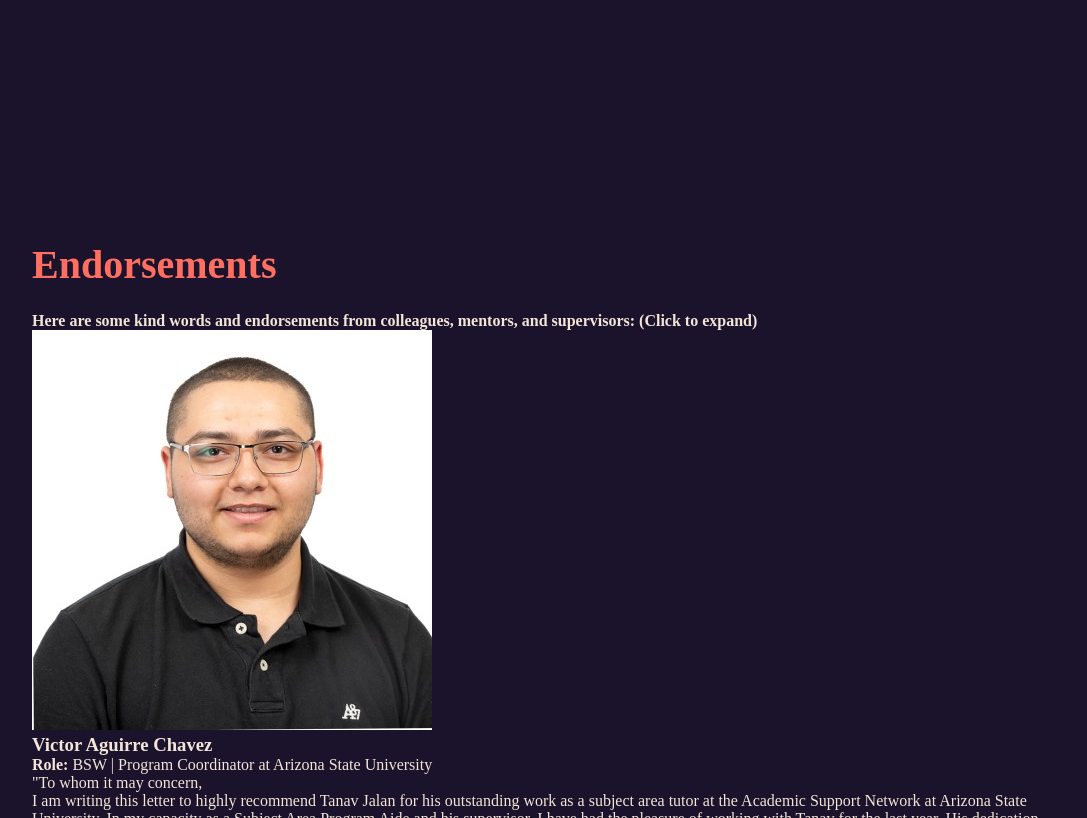
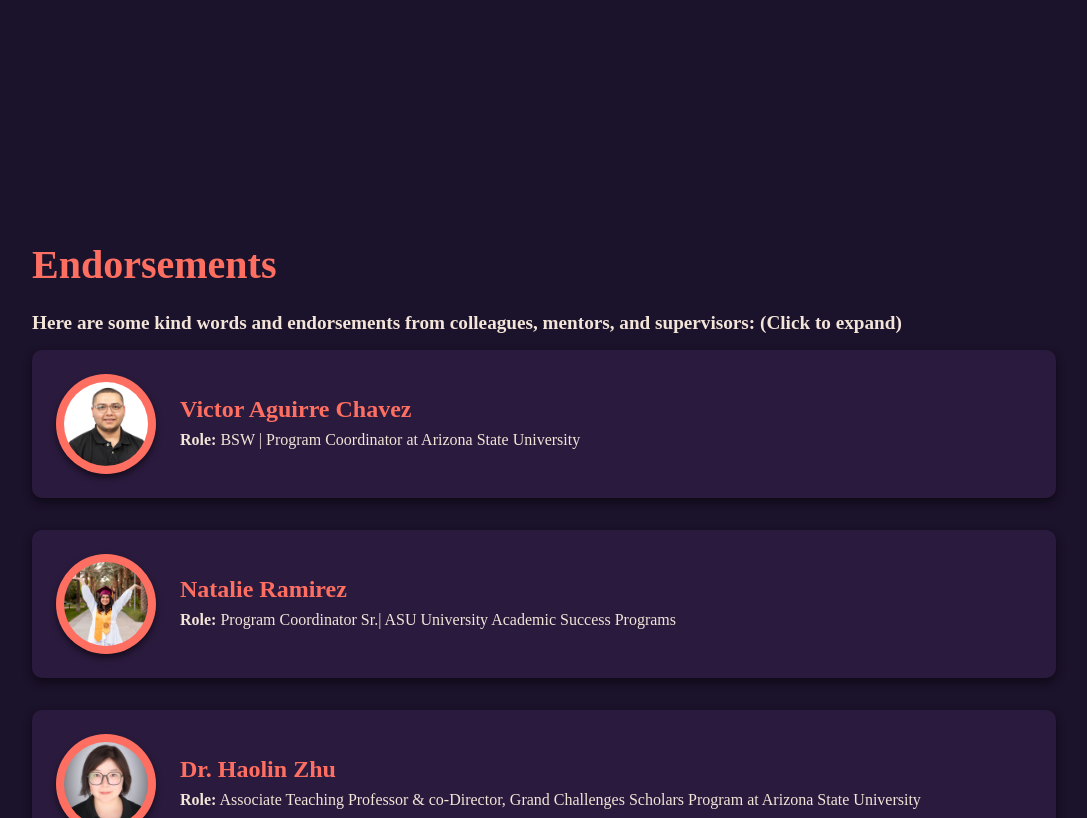
Before and after one commit to tanavjalan2003/tanavjalan2003.github.io, a plain HTML site: page index.html in a window 1280 px wide. Shown: the part 5516-6334 px from the top of the page, without its empty margins (96-1183 px from the left). Drawn offline with Linux system fonts and the light colour scheme.

Commit message:
Update styles.css

```diff
--- a/styles.css
+++ b/styles.css
@@ -316,7 +316,7 @@ h2 {
     border-radius: 10px;
     overflow: hidden;
     text-decoration: none;
-    color: #333;
+    color: #F3E5D8;
     box-shadow: 0 4px 8px rgba(0, 0, 0, 0.1);
     transition: transform 0.3s, box-shadow 0.3s;
 }
@@ -334,7 +334,7 @@ h2 {
 
 .project-info {
     padding: 15px;
-    background-color: #f9f9f9;
+    background-color: #2A1A3D;
 }
 
 .project-info h4 {
@@ -345,7 +345,90 @@ h2 {
 .project-info p {
     margin: 0;
     font-size: 14px;
-    color: #555;
+    color: #F3E5D8;
+}
+
+/* Endorsements Section */
+.endorsements-container {
+    display: flex;
+    flex-direction: column;
+    gap: 2rem;
+}
+
+.endorsement-box {
+    display: flex;
+    align-items: center;
+    background: #2A1A3D;
+    border-radius: 10px;
+    box-shadow: 0 4px 8px rgba(0, 0, 0, 0.5);
+    padding: 1.5rem;
+    transition: transform 0.3s ease, box-shadow 0.3s ease;
+}
+
+.endorsement-box:hover {
+    transform: translateY(-5px);
+    box-shadow: 0 8px 16px rgba(0, 0, 0, 0.7);
+}
+
+.endorsement-logo {
+    flex: 0 0 100px; /* Fixed width for images */
+    margin-right: 1.5rem;
+    display: flex;
+    justify-content: center;
+    align-items: center;
+}
+
+.endorsement-logo img {
+    width: 100px;
+    height: 100px;
+    object-fit: contain;
+    border-radius: 50%;
+    background: #FF6F61;
+    padding: 0.5rem;
+    box-shadow: 0 4px 6px rgba(0, 0, 0, 0.5);
+}
+
+.endorsement-details {
+    flex: 1;
+    color: #F3E5D8;
+}
+
+.endorsement-details h3 {
+    font-size: 1.5rem;
+    color: #FF6F61;
+    margin-bottom: 0.5rem;
+}
+
+.endorsement-details p {
+    font-size: 1rem;
+    margin: 0.2rem 0;
+}
+
+/* Add transition and hidden state */
+.hidden {
+    display: none;
+}
+
+.recommendation-text {
+    transition: max-height 0.3s ease-in-out, opacity 0.3s ease-in-out;
+}
+
+.recommendation-text.hidden {
+    max-height: 0;
+    opacity: 0;
+}
+
+.recommendation-text {
+    max-height: 275px;
+    opacity: 1;
+}
+
+/* Subheading Style */
+.subheading {
+    font-size: 1.2rem; /* Smaller than main heading */
+    color: #F3E5D8; /* Match the theme */
+    margin-bottom: 1rem; /* Add some space below the subheading */
+    text-align: left; /* Align it with the other text */
 }
 
 /* Fade In Up Animation */
```
